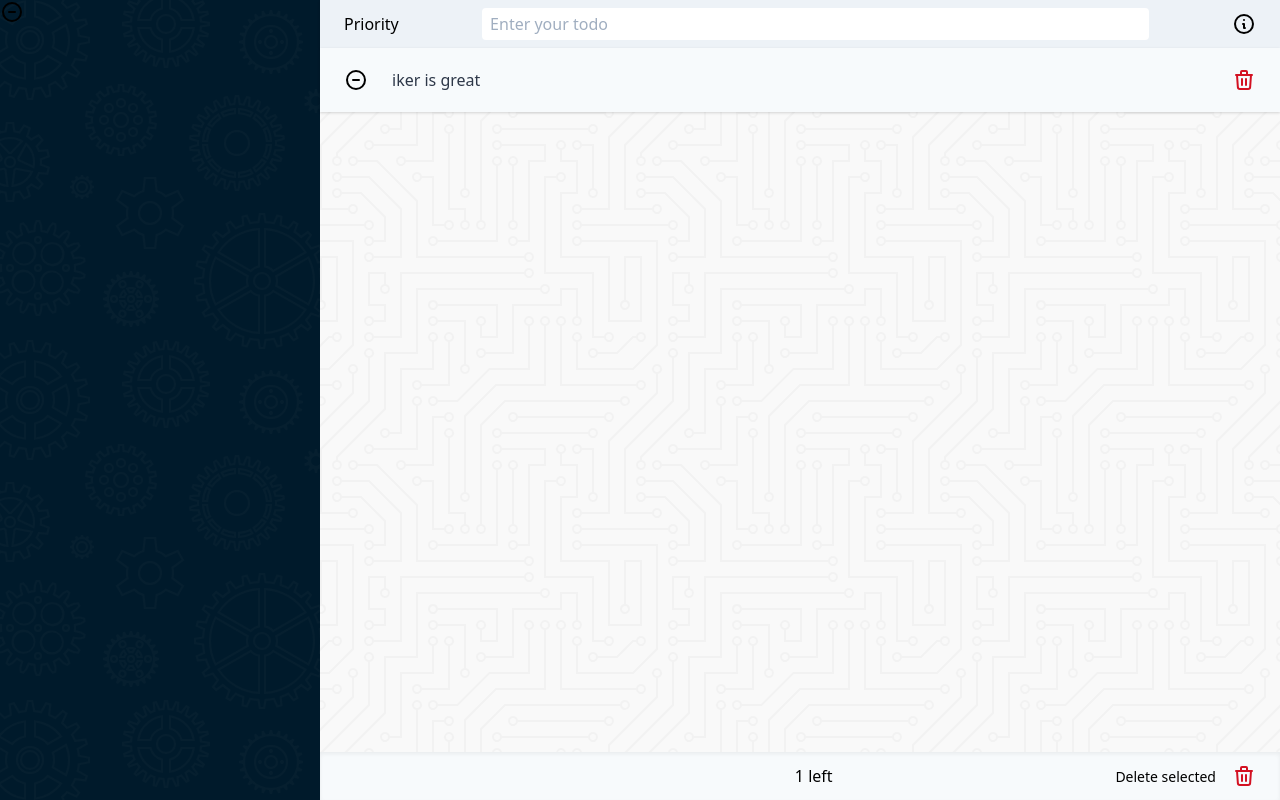
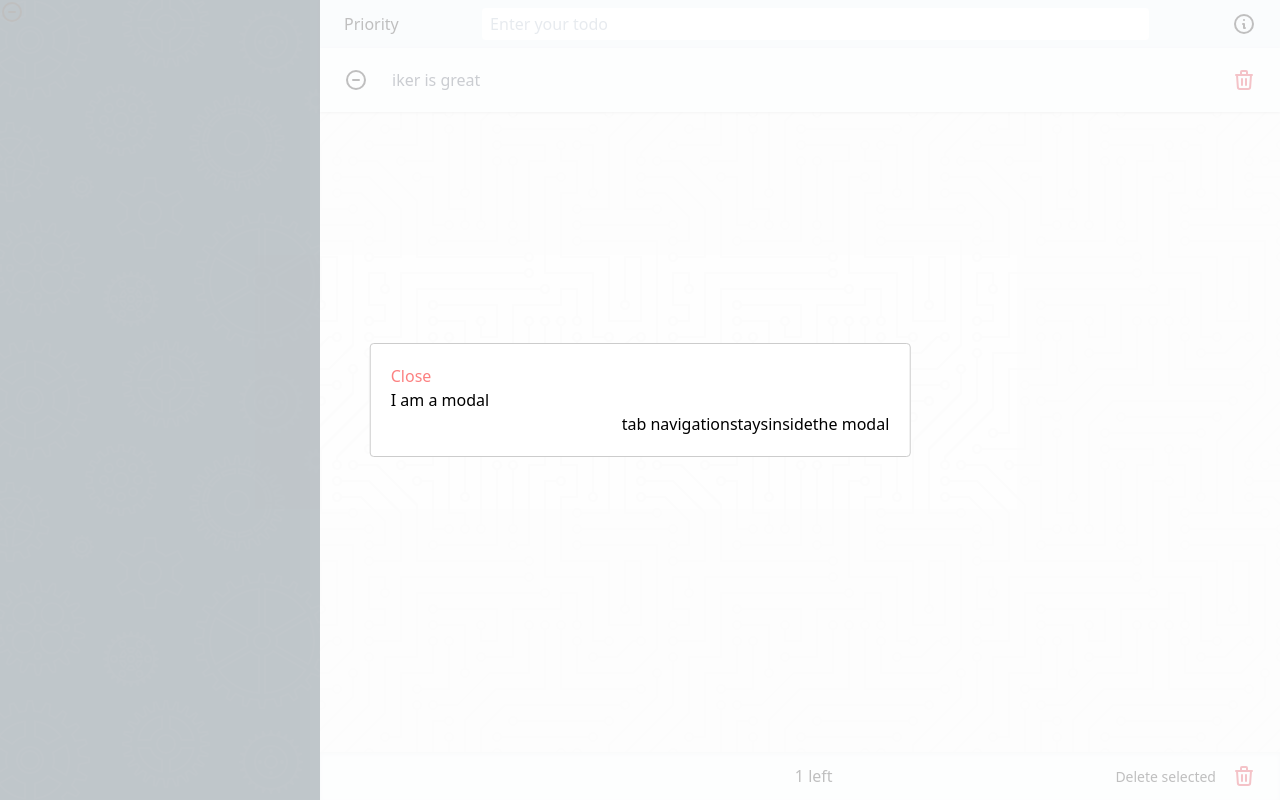
Before and after one commit to zamorai/react-todo, a React (Create React App) app: page / in a window 1280 px wide. Both pictures are taken after a click on the icon 1244 px from the left and 24 px from the top of the page. Built offline with nearby package versions, Linux system fonts and the light colour scheme.

Commit message:
added modal

```diff
--- a/package.json
+++ b/package.json
@@ -10,6 +10,7 @@
     "random": "^2.2.0",
     "react": "^16.13.1",
     "react-dom": "^16.13.1",
+    "react-modal": "^3.11.2",
     "react-scripts": "3.4.3",
     "tailwindcss": "^1.8.10"
   },
--- a/public/index.html
+++ b/public/index.html
@@ -29,6 +29,7 @@
   <body>
     <noscript>You need to enable JavaScript to run this app.</noscript>
     <div id="root"></div>
+    <div id="modal"></div>
     <!--
       This HTML file is a template.
       If you open it directly in the browser, you will see an empty page.
--- a/src/components/todo/Header.js
+++ b/src/components/todo/Header.js
@@ -1,10 +1,31 @@
 import React from 'react';
 import { useState, useEffect } from 'react';
+import Modal from 'react-modal';
 
+const customStyles = {
+  content : {
+    top                   : '50%',
+    left                  : '50%',
+    right                 : 'auto',
+    bottom                : 'auto',
+    marginRight           : '-50%',
+    transform             : 'translate(-50%, -50%)'
+  }
+}
+
+Modal.setAppElement('#modal');
 
 export default function Header(props) {
+  const[todo, setTodo] = useState("");
+  const[modalOpen, setModalOpen] = useState(false);
 
-  const[todo, setTodo] = useState("");
+  const openModal = () => {
+    setModalOpen(true);
+  }
+
+  const closeModal = () => {
+    setModalOpen(false);
+  }
 
   const handleSubmit = (e) => {
     e.preventDefault();
@@ -21,9 +42,20 @@ export default function Header(props) {
         <input className="px-2 py-1 rounded w-4/5 outline-none" onChange={(e) => setTodo(e.target.value)} value={todo} type='text' placeholder='Enter your todo'></input>
       </form>
       <div className='mr-6'>
-        <svg className='h-6 w-6 cursor-pointer' xmlns="http://www.w3.org/2000/svg" fill="none" viewBox="0 0 24 24" stroke="currentColor">
+        <svg className='h-6 w-6 cursor-pointer' onClick={openModal} xmlns="http://www.w3.org/2000/svg" fill="none" viewBox="0 0 24 24" stroke="currentColor">
           <path strokeLinecap="round" strokeLinejoin="round" strokeWidth={2} d="M13 16h-1v-4h-1m1-4h.01M21 12a9 9 0 11-18 0 9 9 0 0118 0z" />
         </svg>
+        <Modal isOpen={modalOpen} onRequestClose={closeModal} style={customStyles} contentLabel="Example">
+            <button className='text-red-400' onClick={closeModal}>Close</button>
+            <div>I am a modal</div>
+            <form>
+              <input />
+              <button>tab navigation</button>
+              <button>stays</button>
+              <button>inside</button>
+              <button>the modal</button>
+            </form>
+        </Modal>
       </div>
     </div>
   )
```
Also changed, not shown: 1 other file (tests, documents, lock files or other folders).
